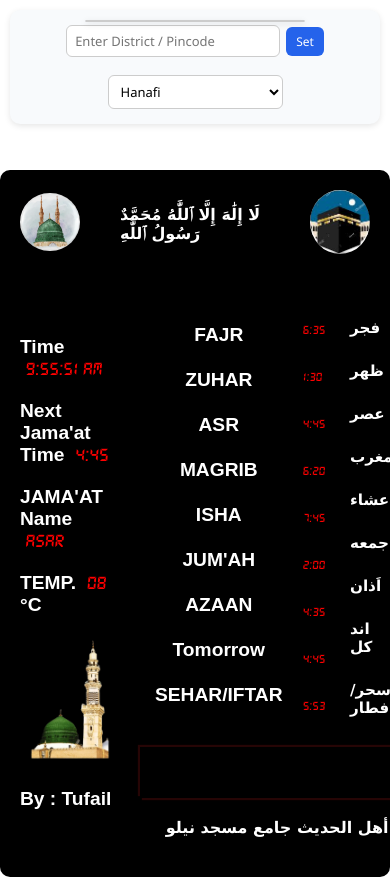
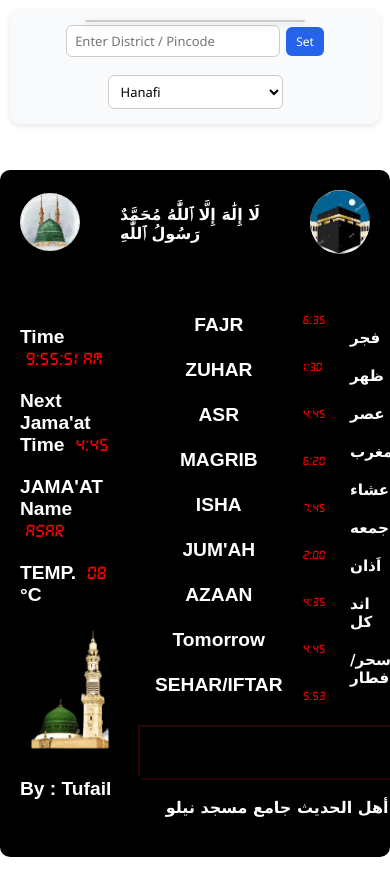
Before and after one commit to Tufiel/meqaat, a plain HTML site: page index.html in a window 390 px wide. Drawn offline with Linux system fonts and the light colour scheme; no server answers.

Commit message:
Update style.css

```diff
--- a/style.css
+++ b/style.css
@@ -287,7 +287,7 @@ body.dark #fiqhSelect {
   {
     display: flex;
     flex-direction: column;
-    row-gap: 15px;
+    row-gap: 10px;
     font-size: 0.95em;
   }
 
```
